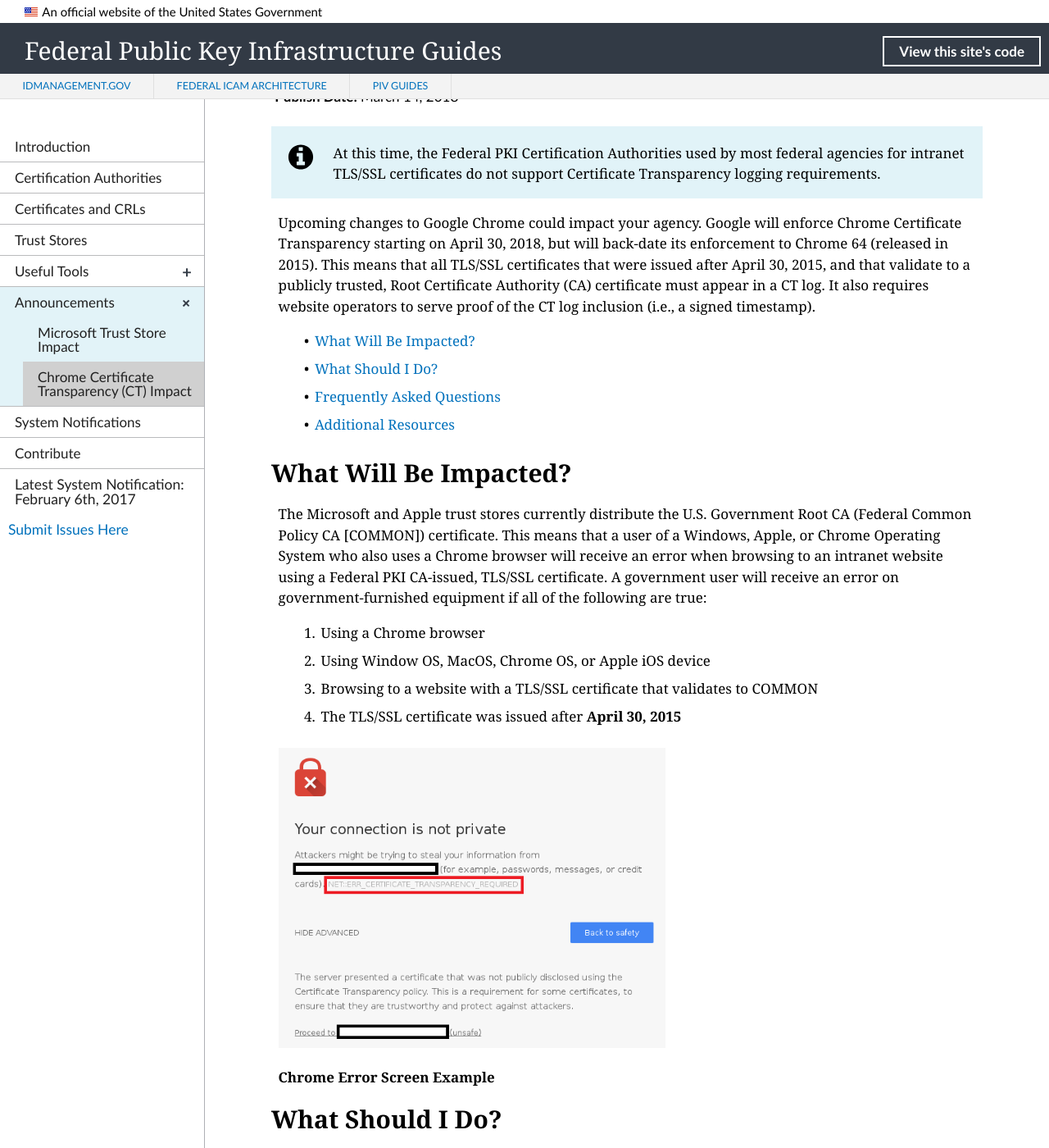
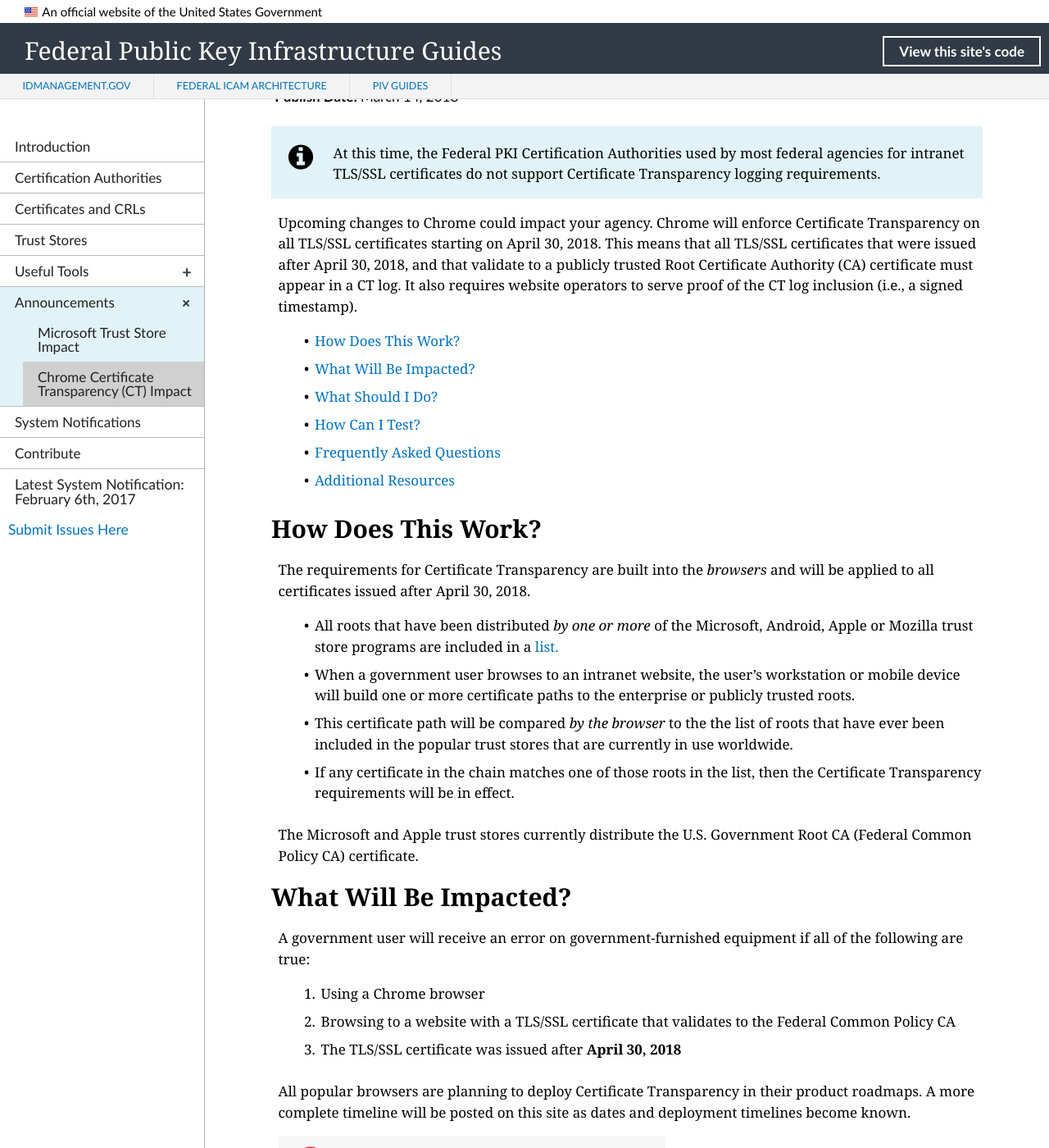
Before and after one commit to GSA/fpki-guides, a Jekyll site: the page built from _announcements/02_google_ct.md, in a window 1280 px wide and 1400 px high, scrolled down 214 px. Shown: the whole window at 82% size. Built offline with Jekyll 4.4.1, drawn with Linux system fonts in a browser that asks for light colours; nearby versions of some CDN libraries; library files that are not in the unit come from our copies; some of the changed text lies outside the part shown.

Commit message:
updated with test procedures
modify the content
including added a How CT Checking is working

````diff
--- a/_announcements/02_google_ct.md
+++ b/_announcements/02_google_ct.md
@@ -5,62 +5,56 @@
 pubDate: March 14, 2018
 collection: announcements
 permalink: announcements/chromect/
-description:  Upcoming changes to Chrome could affect your agency. This change requires all TLS/SSL certificates to appear in a CT log when they validate to a Root CA certificate distributed through an Operating System (OS) trust store. The Microsoft and Apple Trust Stores currently distribute the U.S. Government Root CA (Federal Common Policy CA) certificate. This impact is expected to occur in **April 30, 2018** but will affect any TLS/SSL certificate issued after **April 30, 2015.**<br><br>
+description:  Upcoming changes to Chrome could affect your agency. This change requires all TLS/SSL certificates to appear in a CT log when they validate to a Root CA certificate distributed through an Operating System (OS) trust store. The Microsoft and Apple Trust Stores currently distribute the U.S. Government Root CA (Federal Common Policy CA) certificate. This changes will take effect on **April 30, 2018** and will affect any TLS/SSL certificate issued after **April 30, 2018.**<br><br>
 ---
 
 {% include alert-info.html content="At this time, the Federal PKI Certification Authorities used by most federal agencies for intranet TLS/SSL certificates do not support Certificate Transparency logging requirements. " %}
-<!--Condensed text in 2nd alert-info box and 1st para to reduce redundancy-->
-Upcoming changes to Google Chrome could impact your agency. Google will enforce Chrome Certificate Transparency starting on April 30, 2018, but will back-date its enforcement to Chrome 64 (released in 2015). This means that all TLS/SSL certificates that were issued after April 30, 2015, and that validate to a publicly trusted, Root Certificate Authority (CA) certificate must appear in a CT log. It also requires website operators to serve proof of the CT log inclusion (i.e., a signed timestamp).
 
+Upcoming changes to Chrome could impact your agency. Chrome will enforce Certificate Transparency on all TLS/SSL certificates starting on April 30, 2018.  This means that all TLS/SSL certificates that were issued after April 30, 2018, and that validate to a publicly trusted Root Certificate Authority (CA) certificate must appear in a CT log. It also requires website operators to serve proof of the CT log inclusion (i.e., a signed timestamp).
+
+- [How Does This Work?](#how-does-this-work)
 - [What Will Be Impacted?](#what-will-be-impacted)
 - [What Should I Do?](#what-should-i-do)
+- [How Can I Test?](#how-can-i-test)
 - [Frequently Asked Questions](#frequently-asked-questions)
 - [Additional Resources](#additional-resources)
 
+## How Does This Work?
+The requirements for Certificate Transparency are built into the _browsers_ and will be applied to all certificates issued after April 30, 2018.
+
+- All roots that have been distributed _by one or more_ of the Microsoft, Android, Apple or Mozilla trust store programs are included in a [list.](https://cs.chromium.org/chromium/src/net/data/ssl/root_stores/README.md){:target="_blank"}
+- When a government user browses to an intranet website, the user's workstation or mobile device will build one or more certificate paths to the enterprise or publicly trusted roots.
+- This certificate path will be compared _by the browser_ to the the list of roots that have ever been included in the popular trust stores that are currently in use worldwide.
+- If any certificate in the chain matches one of those roots in the list, then the Certificate Transparency requirements will be in effect.
+
+The Microsoft and Apple trust stores currently distribute the U.S. Government Root CA (Federal Common Policy CA) certificate.
+
 ## What Will Be Impacted?
-The Microsoft and Apple trust stores currently distribute the U.S. Government Root CA (Federal Common Policy CA [COMMON]) certificate. This means that a user of a Windows, Apple, or Chrome Operating System who also uses a Chrome browser will receive an error when browsing to an intranet website using a Federal PKI CA-issued, TLS/SSL certificate. A government user will receive an error on government-furnished equipment if all of the following are true:
+
+A government user will receive an error on government-furnished equipment if all of the following are true:
 
 1. Using a Chrome browser
-2. Using Window OS, MacOS, Chrome OS, or Apple iOS device
-3. Browsing to a website with a TLS/SSL certificate that validates to COMMON
-4. The TLS/SSL certificate was issued after **April 30, 2015**
+2. Browsing to a website with a TLS/SSL certificate that validates to the Federal Common Policy CA
+3. The TLS/SSL certificate was issued after **April 30, 2018**
+
+All popular browsers are planning to deploy Certificate Transparency in their product roadmaps. A more complete timeline will be posted on this site as dates and deployment timelines become known.
 
 ![Chrome Error Screen]({{site.baseurl}}/img/google_ct_hot_topic_error.png){:style="width:55%;float:center;"}
 
-**Chrome Error Screen Example**
 
 ## What Should I Do?
 
 To mitigate the impact on the federal enterprise:
 
-1. The Federal PKI community has notified the Microsoft Trusted Root Program to remove the trust for TLS/SSL from the globally distributed U.S. Government Root CA (COMMON). Therefore, you should distribute COMMON to government-furnished equipment as an "enterprise trusted root certificate."
-2. You can test your websites to see whether they are impacted. Please see [Test CT Checking for Government-Furnished Equipment](#test-ct-checking-for-government-furnished-equipment).
-3. You can optionally disable CT checking for limited numbers of intranet websites. Please see [Disable CT Checking for Government-Furnished Equipment](#disable-ct-checking-for-government-furnished-equipment).
+1. The Federal PKI community has notified the Microsoft Trusted Root Program to remove the trust for TLS/SSL from the globally distributed U.S. Government Root CA (Federal Common Policy CA).
+2. You should distribute Federal Common Policy CA to government-furnished equipment as an _enterprise trusted root certificate_.
+3. You MUST disable CT checking for a limited numbers of intranet websites.
 
-### Test CT Checking for Government-Furnished Equipment
+Please see [Disable CT Checking for Government-Furnished Equipment](#disable-ct-checking-for-government-furnished-equipment).
 
-CT testing is available only through the latest build of Google Chrome Canary 67<!--I checked and the website doesn't say "67." We need to explain why we say "67" in 2 places but not the others--> through command line execution:
-
-1. Download the latest build: [Google Chrome Canary](https://www.google.com/chrome/browser/canary.html){:target="_blank"}.
-2. Find the directory path to the Canary executable. Normally:
-
-   ```
-   Windows: C:\Users\username\AppData\Local\Google\Chrome SxS\Application\chrome.exe
-   ```
-3. Open a command line in the Google Chrome Canary executive directory to enable CT for any certificate at least three years old:
-
-   ```
-   chrome.exe --enable-features="EnforceCTForNewCerts<EnforceCTTrial" --force-fieldtrials="EnforceCTTrial/Group1"
-   --force-fieldtrial-params="EnforceCTTrial.Group1:date/1420086400"
-   ```
-
-4. Watch the CT error page for your intranet/internet websites. Alternatively, you can use these test sites: [FPKI Graph](https://fpki-graph.fpki-lab.gov){:target="_blank"} or [Joint Personnel Adjudication System](https://jpasapp.dmdc.osd.mil/JPAS/JPASDisclosureServlet){:target="_blank"}.
-5. If you don't see an error, reset Google Chrome Canary from the previous test and ensure that you are launching Chrome 67 using the command line, as needed for your Operating System.
-6. Apply the registry fix given below in [Disable CT Checking for Government-Furnished Equipment](#disable-ct-checking-for-government-furnished-equipment).
-7. Re-launch Canary using the command line argument in Step 3.
-8. Observe the changes in CT errors and repeat as needed.
 
 ### Disable CT Checking for Government-Furnished Equipment
+{% include alert-info.html content="One option is outlined and included in this section.  An additional option may be available in Chrome v67 or Chrome v68.  We will post more information as we update the procedures.  Please check the issues on this playbook repository for any in-progress discussions." %}
 
 Enterprise Chrome for government-furnished equipment will not check for CT if you apply a policy rule and include an **agency website sub-domain**, such as _example.agency.gov_. You should only apply configuration changes for government-furnished equipment and only include an explicit list of .gov or .mil sub-domains in use for intranet websites.
 
@@ -100,6 +94,42 @@
    </array>
    ```
 
+### How Can I Test
+{% include alert-info.html content="Thank you to NASA teams for the testing write-up.  Please check the issues on this playbook repository for any additional in-progress discussions." %}
+
+CT testing is available on [Chrome version 67](https://www.chromium.org/developers/calendar){:target="_blank"}.
+
+- Chrome version 67 is available for a limited time via the Canary channel (beta channel)
+- You will use a special command line flag to execute the browser and [set CT testing parameters
+](https://bugs.chromium.org/p/chromium/issues/detail?id=816543&can=2&q=816543&colspec=ID%20Pri%20M%20Stars%20ReleaseBlock%20Component%20Status%20Owner%20Summary%20OS%20Modified){:target="_blank"}
+
+
+The CT and certificate information is cached in Chrome. For valid tests, you need to reset Chrome settings and cache to default from within the Browser Advance settings after each test and before you start a new test.
+
+
+1. Download the Chrome version 67 latest build: [Chrome Canary](https://www.google.com/chrome/browser/canary.html){:target="_blank"}.
+
+2. Find the directory path to the Canary executable. For example:
+
+   ```
+   Windows: C:\Users\/<username/>\AppData\Local\Google\Chrome SxS\Application\chrome.exe
+   ```
+3. Open a command line in the Google Chrome Canary executable directory to enable CT for _a date in the past_. For example, this command will enable CT checking for any TLS/SSL certificate issued after January 1, 2015:
+   ```
+   chrome.exe --enable-features="EnforceCTForNewCerts<EnforceCTTrial" --force-fieldtrials="EnforceCTTrial/Group1"
+   --force-fieldtrial-params="EnforceCTTrial.Group1:date/1420086400"
+   ```
+
+4. Watch the CT error page for your intranet/internet websites. Alternatively, you can use these test sites: [FPKI Graph](https://fpki-graph.fpki-lab.gov){:target="_blank"} or [Joint Personnel Adjudication System](https://jpasapp.dmdc.osd.mil/JPAS/JPASDisclosureServlet){:target="_blank"}.
+
+5. If you don't see an error, clear the cache from the previous test and ensure that you are launching Chrome using the command line with the CT flags.
+
+6. Apply the registry settings in [Disable CT Checking for Government-Furnished Equipment](#disable-ct-checking-for-government-furnished-equipment) for your test sites.
+
+7. Clear the cache again, and re-launch Chrome using the command line argument in Step 3.
+
+8. Observe the changes in CT errors and repeat as needed.
+
 ## Frequently Asked Questions
 
 ### 1. Will Chrome's use of CT impact my agency's internal, only locally trusted CA TLS/SSL certificates?
````
